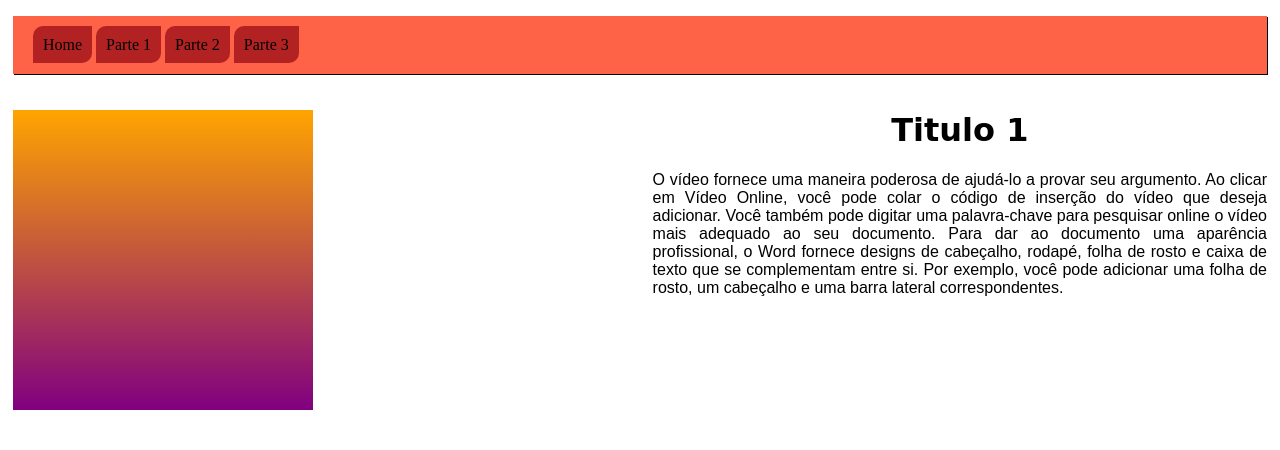
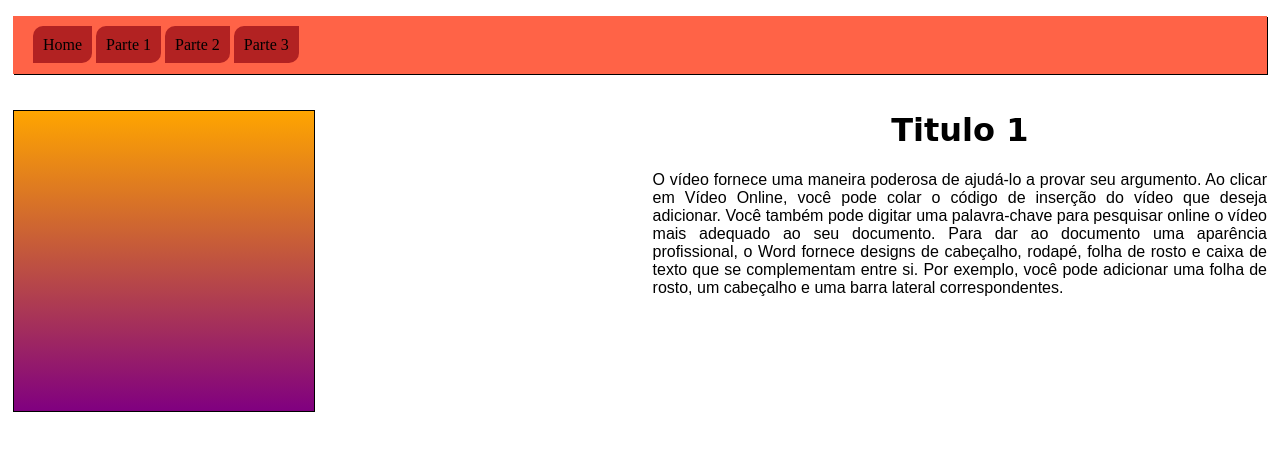
Before and after one commit to AdaltoAPSobrinho/pronatec, a plain HTML site: page index.html in a window 1280 px wide. Drawn offline with Linux system fonts and the light colour scheme.

Commit message:
Imagem e Artigo Configuração CSS (Esqueci de salvar antes

```diff
--- a/index.html
+++ b/index.html
@@ -57,7 +57,7 @@
         }
         .imagem
         {
-            border: solid 10px linear-gradient( purple, orange);
+            border: solid 1px black;
             width: 300px;
             height: 300px;
             background-image: linear-gradient(orange, purple);
```
